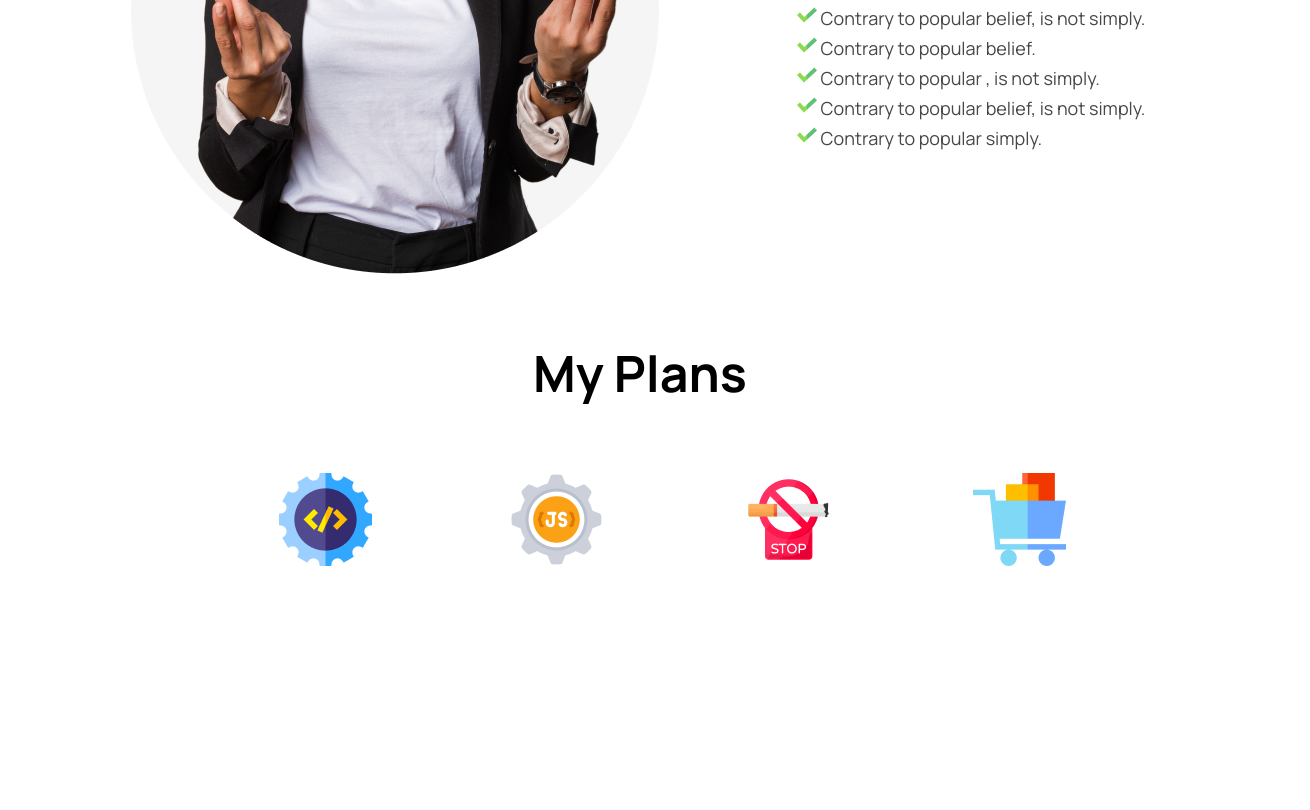
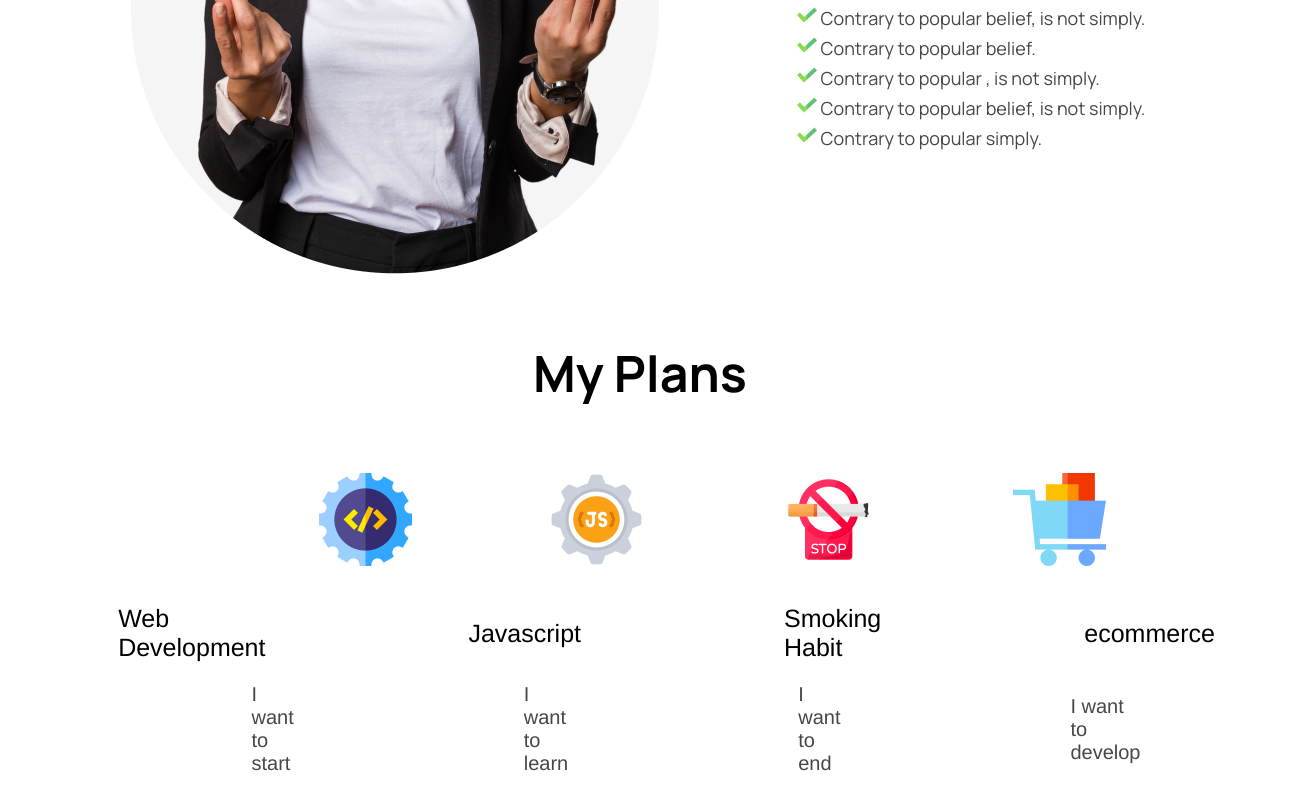
Before and after one commit to alamin-02/project-on-programminghero, a plain HTML site: page index.html in a window 1280 px wide. Shown: the part 1308-2118 px from the top of the page, 1310 px wide, since content can reach past the window. Before the commit the page ends 2004 px from the top, so only its background shows below. Drawn offline with Linux system fonts and the light colour scheme.

Commit message:
added code

```diff
--- a/index.html
+++ b/index.html
@@ -8,6 +8,7 @@
 
 <link href="https://fonts.googleapis.com/css2?family=Manrope:wght@200..800&family=Roboto:ital,wght@0,100;0,300;0,400;0,500;0,700;0,900;1,100;1,300;1,400;1,500;1,700;1,900&display=swap" rel="stylesheet">
     <link rel="stylesheet" href="./style/style.css">
+    <link rel="stylesheet" href="style/index-media-scrin.css">
     <title>Fast Project</title>
 </head>
 <body>
@@ -51,17 +52,27 @@
                         <li><img src="./images/icons/smoke.png" alt=""></li>
                         <li><img src="./images/icons/ecom.png" alt=""></li>
                     </ul>
+                </div>
 
+                   <div class="plans-title-parent-div">
+                    <ul class="plans-titl">
+                        <li>Web Development</li>
+                        <li>Javascript</li>
+                        <li>Smoking Habit</li>
+                        <li>ecommerce</li>
 
-                    <ul>
+                </ul>
 
-                    </ul>
+                   </div>
+                   <div class="larnig-time-parent-div">
+                    <ul class="larning-time-list">
+                        <li>I want to start</li>
+                        <li>I want to learn</li>
+                        <li>I want to end</li>
+                        <li>I want to develop</li>
+                   </ul>
+                   </div>
 
-
-                    <ul>
-
-                    </ul>
-                </div>
             </div>
         </div>
     </main>
--- /dev/null
+++ b/style/index-media-scrin.css
@@ -0,0 +1,64 @@
+@media only screen and (max-width: 1440px) {
+
+    .contenar-parent-div {
+        display: flex;
+        padding-top: 150px;
+        /* padding-left: 350px; */
+        align-items: center;
+        gap: 200px;
+    }
+
+    .img-list-item>li>img {
+        margin: 0px 15px 1px 120px;
+    }
+    .contenar-parent-div {
+        display: flex;
+        padding-top: 150px;
+        padding-left: 40px;
+        align-items: center;
+        gap: 200px;
+    }
+    .plans-parent-div {
+        padding: 100px;
+        padding-top: 10px;
+    }
+    .contenar-parent-div {
+        display: flex;
+        padding-top: 150px;
+        padding-left: 100px;
+        align-items: center;
+        gap: 80px;
+    }
+    .header-div {
+        text-align: right;
+        padding: 25px 128px 3px;
+    }
+    h3.headding-title {
+        font-size: 58px;
+        font-family: arial;
+        margin-bottom: 35px;
+        text-shadow: -4px 2px 5px #404040;
+    }
+    .header-div {
+        text-align: right;
+        padding: 0px 104px 0px;
+        padding-bottom: 174px;
+    }
+    p.header-description {
+        line-height: 27px;
+
+        margin-bottom: 39px;
+        margin-top: 54px;
+    }
+    .header {
+        background: url('/images/banner/banner1.png');
+        background-repeat: no-repeat;
+        width: 100%;
+        height: auto;
+        /* background-position: top right; */
+        display: flex;
+        margin: 0;
+        justify-content: end;
+        background-size: cover;
+    }
+}
--- a/style/style.css
+++ b/style/style.css
@@ -120,66 +120,28 @@ h3.headding-title {
 
     margin: 0px 120px 1px 120px;
 }
-@media only screen and (max-width: 1440px) {
+.plans-titl>li{
+    margin: 0px 95px 0px 108px;
+    list-style: none;
+    font-family: 'Franklin Gothic Medium', 'Arial Narrow', Arial, sans-serif;
+    font-size: 25px;
+}
+.plans-title-parent-div, .larnig-time-parent-div{
+    display: flex;
+    justify-content: center;
+    margin: 0px;
 
-    .contenar-parent-div {
-        display: flex;
-        padding-top: 150px;
-        /* padding-left: 350px; */
-        align-items: center;
-        gap: 200px;
-    }
-
-    .img-list-item>li>img {
-        margin: 0px 15px 1px 120px;
-    }
-    .contenar-parent-div {
-        display: flex;
-        padding-top: 150px;
-        padding-left: 40px;
-        align-items: center;
-        gap: 200px;
-    }
-    .plans-parent-div {
-        padding: 100px;
-        padding-top: 10px;
-    }
-    .contenar-parent-div {
-        display: flex;
-        padding-top: 150px;
-        padding-left: 100px;
-        align-items: center;
-        gap: 80px;
-    }
-    .header-div {
-        text-align: right;
-        padding: 25px 128px 3px;
-    }
-    h3.headding-title {
-        font-size: 58px;
-        font-family: arial;
-        margin-bottom: 35px;
-        text-shadow: -4px 2px 5px #404040;
-    }
-    .header-div {
-        text-align: right;
-        padding: 0px 104px 0px;
-        padding-bottom: 174px;
-    }
-    p.header-description {
-        line-height: 27px;
-        margin-bottom: 39px;
-        margin-top: 54px;
-    }
-    .header {
-        background: url('/images/banner/banner1.png');
-        background-repeat: no-repeat;
-        width: 100%;
-        height: auto;
-        /* background-position: top right; */
-        display: flex;
-        margin: 0;
-        justify-content: end;
-        background-size: cover;
-    }
 }
+.plans-titl, .larning-time-list{
+    display: flex;
+    align-items: center;
+    margin-bottom: 5px;
+}
+ .larning-time-list li{
+    /* margin: 0px 95px 0px 108px; */
+    margin: 0px 79px 0px 151px;
+    list-style: none;
+    font-family: 'Franklin Gothic Medium', 'Arial Narrow', Arial, sans-serif;
+    font-size: 20px;
+    color: #474747;
+ }
```
